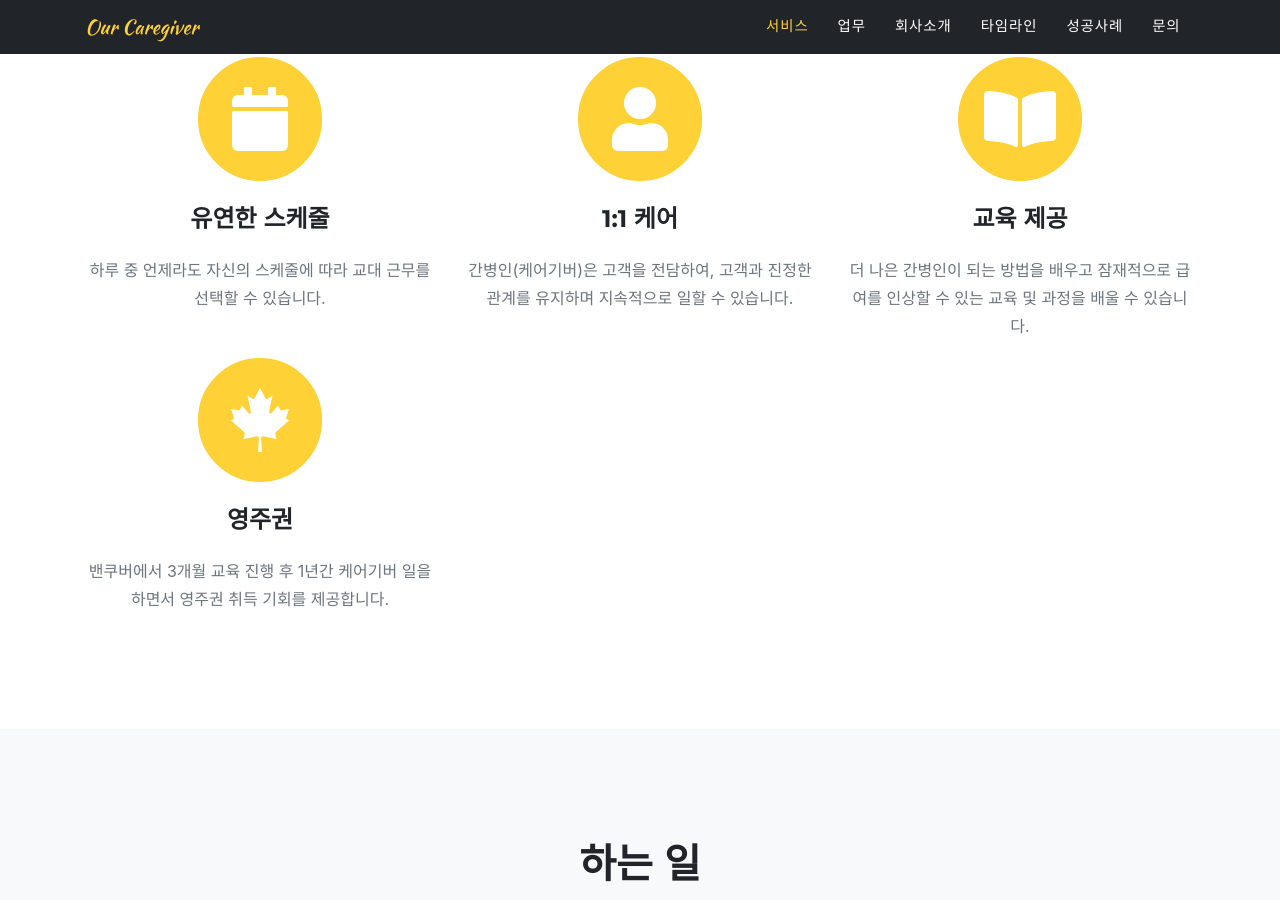
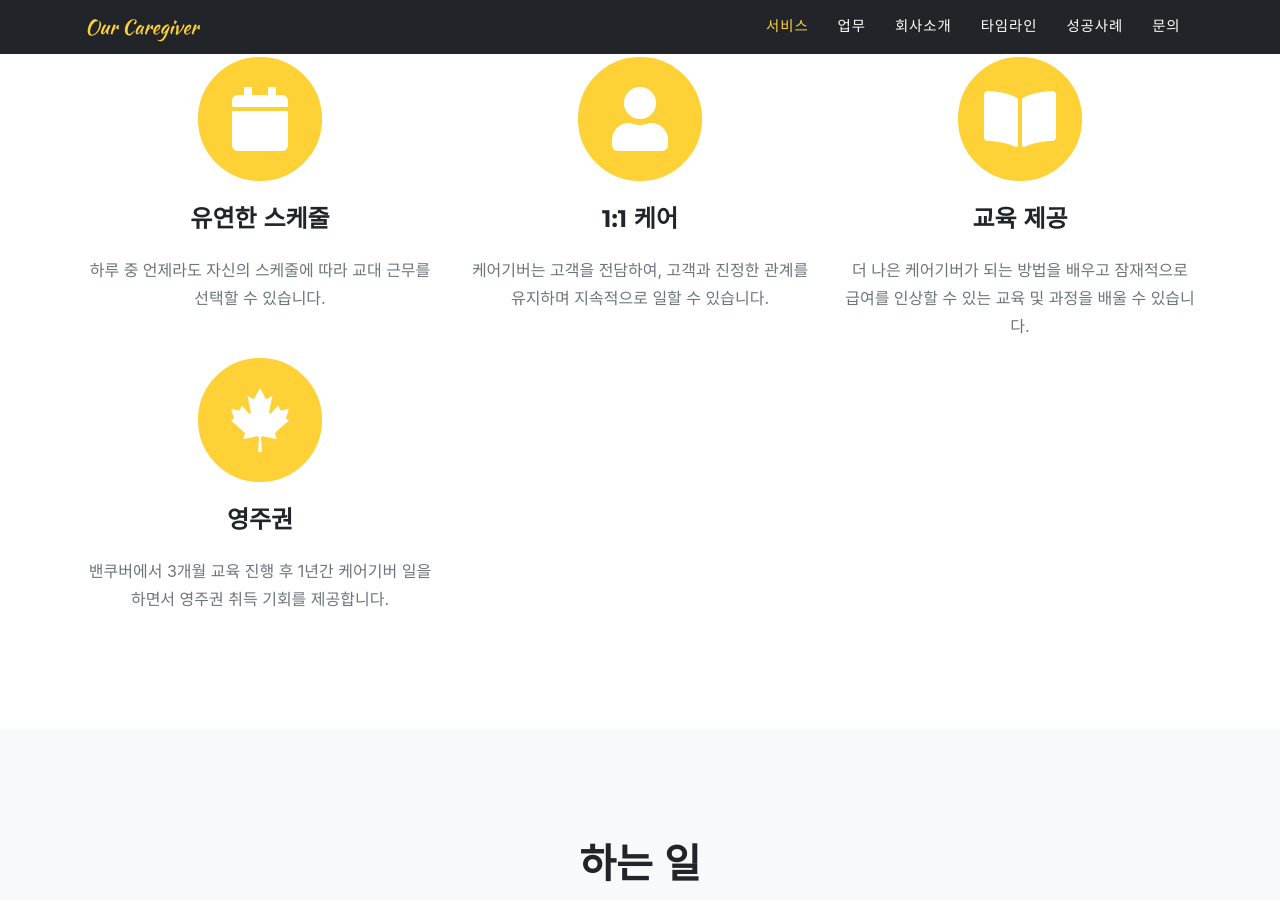
Before and after one commit to kyj5482/ourcaregiver, a Jekyll site: the page built from index_ko.md, in a window 1280 px wide and 900 px high, scrolled down 1047 px. Built offline with Jekyll 4.4.1, drawn with Linux system fonts in a browser that asks for light colours; some web fonts are replaced.

Commit message:
Modify a text

```diff
--- a/_data/sitetext.yml
+++ b/_data/sitetext.yml
@@ -171,10 +171,10 @@ ko: &DEFAULT_KO
         desc: "하루 중 언제라도 자신의 스케줄에 따라 교대 근무를 선택할 수 있습니다."
         icon: fas fa-calendar #find more at https://fontawesome.com/icons
       - title: "1:1 케어"
-        desc: "간병인(케어기버)은 고객을 전담하여, 고객과 진정한 관계를 유지하며 지속적으로 일할 수 있습니다."
+        desc: "케어기버는 고객을 전담하여, 고객과 진정한 관계를 유지하며 지속적으로 일할 수 있습니다."
         icon: fas fa-user
       - title: "교육 제공"
-        desc: "더 나은 간병인이 되는 방법을 배우고 잠재적으로 급여를 인상할 수 있는 교육 및 과정을 배울 수 있습니다."
+        desc: "더 나은 케어기버가 되는 방법을 배우고 잠재적으로 급여를 인상할 수 있는 교육 및 과정을 배울 수 있습니다."
         icon: fas fa-book-open
       - title: "영주권"
         desc: "밴쿠버에서 3개월 교육 진행 후 1년간 케어기버 일을 하면서 영주권 취득 기회를 제공합니다."
```
